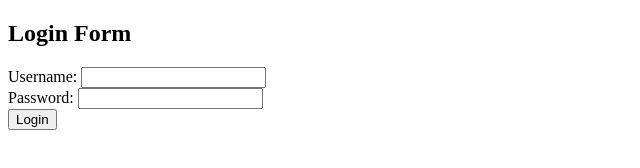
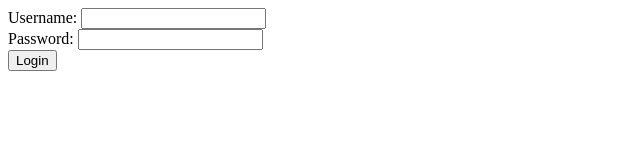
Before and after one commit to 07Onkar/login, a website: page index.html in a window 1280 px wide. Shown: the whole page, without its empty margins (0-640 px from the left). Drawn offline with Linux system fonts and the light colour scheme.

Commit message:
Some changes in Html Page

```diff
--- a/index.html
+++ b/index.html
@@ -1,16 +1,19 @@
 <!DOCTYPE html>
-<html>
+<html lang="en">
 <head>
-    <title>Login Form</title>
+    <meta charset="UTF-8">
+    <meta name="viewport" content="width=device-width, initial-scale=1.0">
+    <title>Login page</title>
 </head>
 <body>
-    <h2>Login Form</h2>
-    <form>
+    <form action="/login" method="post">
         <label for="username">Username:</label>
         <input type="text" id="username" name="username" required><br>
+
         <label for="password">Password:</label>
         <input type="password" id="password" name="password" required><br>
+
         <input type="submit" value="Login">
-    </form>
+    </form>
 </body>
 </html>
```
